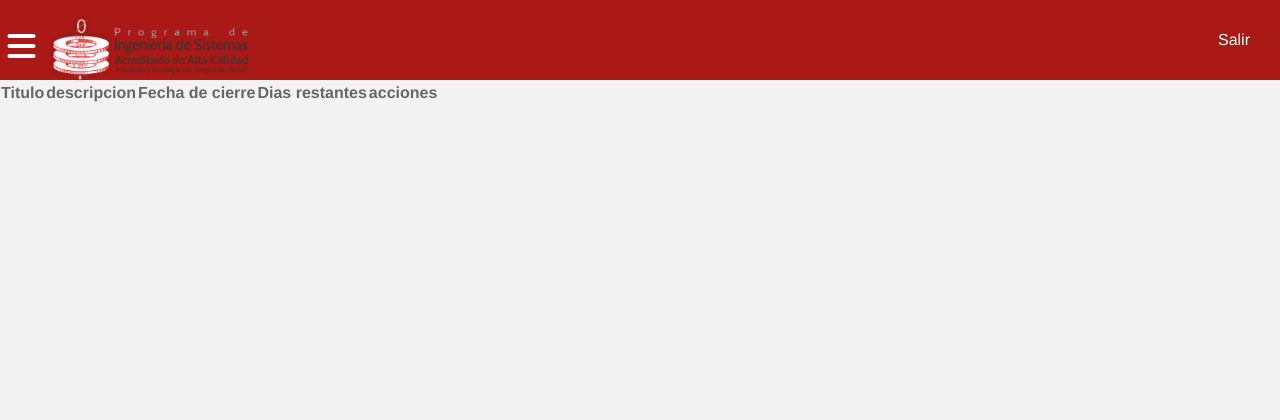
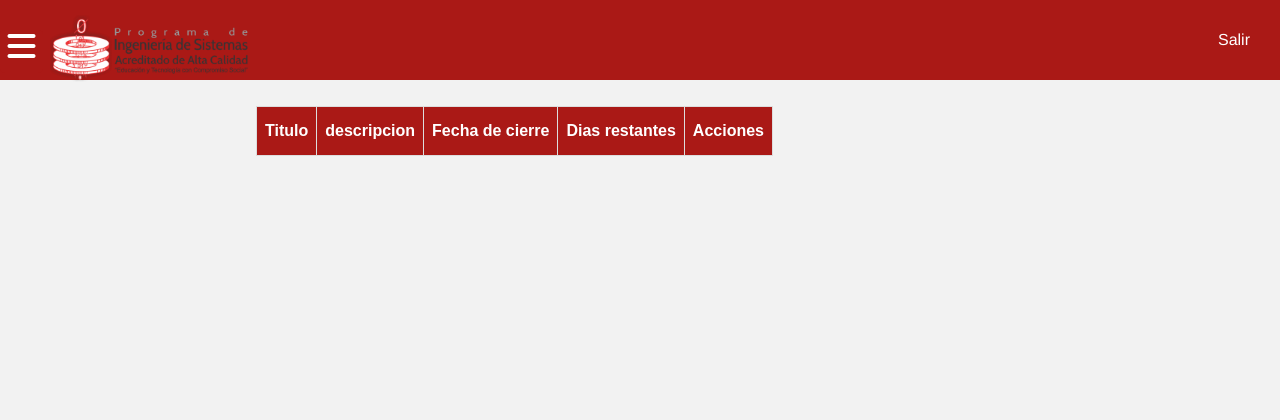
Before and after one commit to dannadeily/web-grupo8, a PHP site: page /vistas/modulo/calificar.php in a window 1280 px wide; the page is wider, and only the part inside the window is pictured. Shown: the top 420 px of that part. Run offline with PHP 8.4, Linux system fonts and the light colour scheme; the visitor is signed in with stand-in values (Sample User, id 1); data that the repository does not hold is empty; some libraries are stand-ins or nearby versions.

Commit message:
calificar

```diff
--- /dev/null
+++ b/vistas/css/calificar.css
@@ -0,0 +1,32 @@
+#container-calificar{
+  margin-left: 20%;
+  margin-right: 20%;
+  margin-top: 2%;
+  margin-bottom: 2%;
+}
+
+/*tabla*/
+#container-calificar {
+
+  font-family: Arial, Helvetica, sans-serif;
+  border-collapse: collapse;
+  width: 100%;
+}
+
+#container-calificar td, #container-calificar th {
+  border: 1px solid #ddd;
+  padding: 8px;
+  text-align: center;
+}
+
+#container-calificar tr:nth-child(even){background-color: #f2f2f2;}
+
+#container-calificar tr:hover {background-color: #ddd;}
+
+#container-calificar th {
+  padding-top: 12px;
+  padding-bottom: 12px;
+  text-align: center;
+  background-color: #aa1916;
+  color: white;
+}
--- a/vistas/modulo/calificar.php
+++ b/vistas/modulo/calificar.php
@@ -13,6 +13,7 @@ if (!isset($_SESSION['usuario'])||empty($_SESSION['usuario'])|| $_SESSION['rol']
 <html lang="es" dir="ltr">
   <head>
     <meta charset="utf-8">
+    <link rel="stylesheet" href="../css/calificar.css">
     <title>Convocatorias</title>
   </head>
   <body>
@@ -22,14 +23,14 @@ if (!isset($_SESSION['usuario'])||empty($_SESSION['usuario'])|| $_SESSION['rol']
     <aside class="">
       <?php include 'barraLateralAdministrador.php' ?>
     </aside>
-<section>
+<section id="container-calificar">
   <table>
     <tr>
       <th>Titulo</th>
       <th>descripcion</th>
       <th>Fecha de cierre</th>
       <th>Dias restantes</th>
-      <th>acciones</th>
+      <th>Acciones</th>
     </tr>
 
     <?php for ($i=0; $i <count($listaConvocatorias)-1 ; $i++) {
--- a/vistas/modulo/calificarCategoria.php
+++ b/vistas/modulo/calificarCategoria.php
@@ -13,6 +13,7 @@ $activas=count($categoriasActivas);
 <html lang="es" dir="ltr">
   <head>
     <meta charset="utf-8">
+    <link rel="stylesheet" href="../css/calificar.css">
     <title>Convocatorias</title>
   </head>
   <body>
@@ -22,7 +23,7 @@ $activas=count($categoriasActivas);
     <aside class="">
       <?php include 'barraLateralAdministrador.php' ?>
     </aside>
-    <section>
+    <section id="container-calificar">
       <legend>Seleccione categoria: </legend>
       <table>
         <tr>
--- a/vistas/modulo/convocatoriaAbiertas.php
+++ b/vistas/modulo/convocatoriaAbiertas.php
@@ -31,9 +31,9 @@ if (!isset($_SESSION['usuario'])||empty($_SESSION['usuario'])|| ($_SESSION['rol'
        <table id="customers-abierta">
          <tr>
            <th>Categoria</th>
-           <th>descripcion</th>
-           <th>fecha de cierre</th>
-           <th>acciones</th>
+           <th>Descripcion</th>
+           <th>Fecha de cierre</th>
+           <th>Incribir</th>
 
          </tr>
 
```
